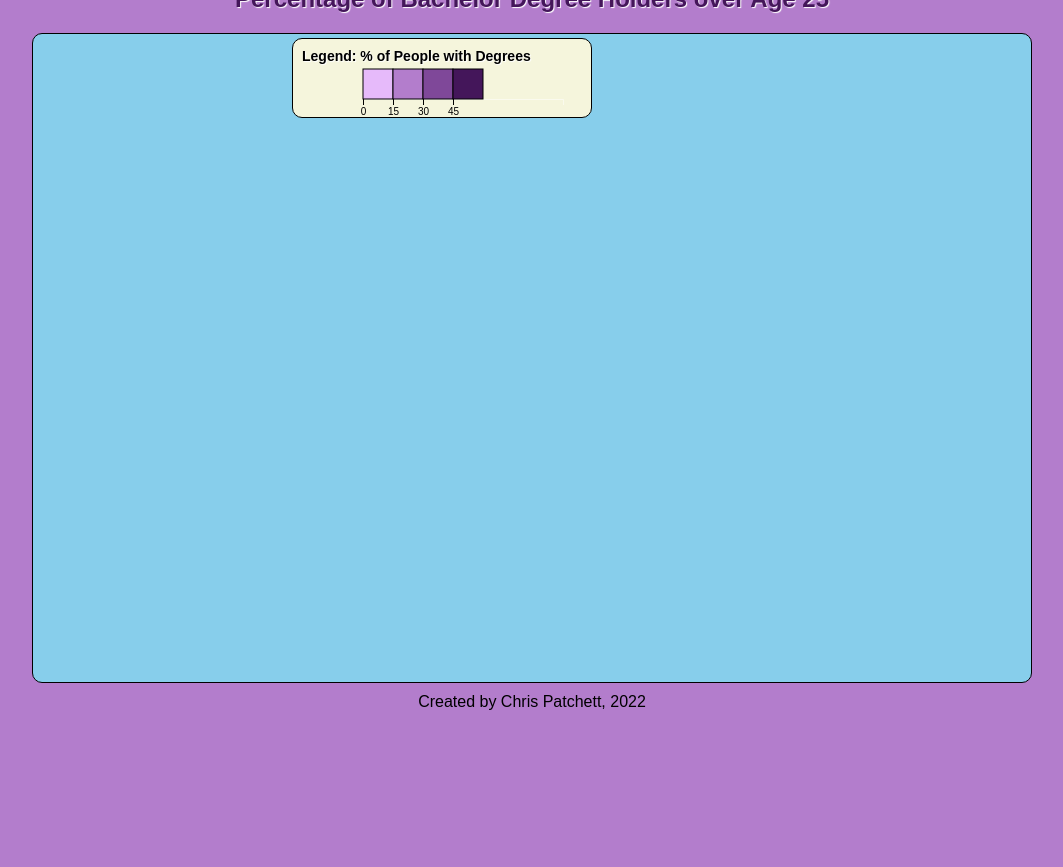
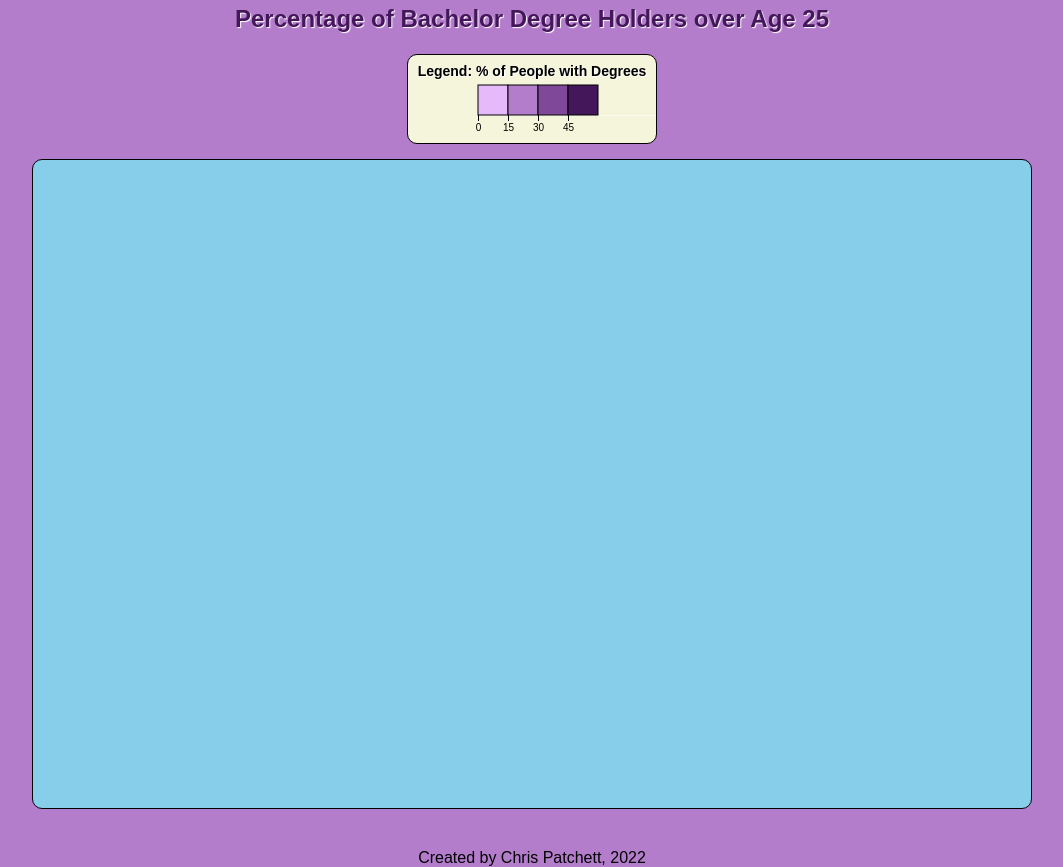
Before and after one commit to Chrispy-Miracle/D3-Choropleth, a plain HTML site: page index.html in a window 1280 px wide. Shown: the part 72-939 px from the top of the page, without its empty margins (108-1171 px from the left). Before the commit the page ends 800 px from the top, so only its background shows below. Drawn offline with nearby package versions, Linux system fonts and the light colour scheme; no server answers.

Commit message:
scale and css fixes

```diff
--- a/choropleth.js
+++ b/choropleth.js
@@ -13,15 +13,68 @@ d3.select("body")
 d3.select("body")
   .append("h2")
   .style("margin", "20px")
+  .style("padding-bottom", "20px")
   .text("Percentage of Bachelor Degree Holders over Age 25")
   .attr("id", "description")
   .style("text-align", "center");
 
+  d3.select("body")
+  .append("h3")
+  .text("Legend: % of People with Degrees")
+  .style("margin", "-10px")
+  // .style("position", "absolute")
+  // .style("top", "110px")
+  // .style("left", "400px")
+  .style("z-index", "2")
+  .style("text-shadow", "1px 1px 1px white")
+  .style("font-size", "14px");
+
+  const legend = d3.select("body")
+  .append("svg")
+  // .style("position", "absolute")
+  // .style("top", "110px")
+  // .style("left", "400px")
+  .attr("id", "legend")
+  .style("height", "90px")
+  .style("width", "250px")
+  .style("border", "1px solid black")
+  .style("background", "beige")
+  .style("border-radius", "10px")
+  .style("margin", "-15px");
+
+
+const legendScale = d3.scaleLinear(colors)
+  .domain([0,100])
+  .range([35,235])
+
+const legendAxis = d3.axisBottom(legendScale).ticks(4).tickValues(["0", "15", "30", "45"]);
+
+legend.append("g")
+    .attr("transform", "translate(35, 60)")
+    .call(legendAxis);
+
+legend.selectAll("rect")
+  .data(colors)
+  .enter()
+  .append("rect")
+  .attr("height", "30")
+  .attr("width", "30")
+  .attr("x", (d,i)=> (70+ i* 30) + "px")
+  .attr("y", "30px")
+  .attr("fill", (d)=> d)
+  .style("stroke", "black")
+  .style("border", "1px solid black")
+  .append("title")
+  .text((d, i)=>i== 0 ? "<15%" : i==1 ? "Between 15% and 30%" : i==2 ? "Between 30% and 45%" : "More than 45%");
+
+
 const svg = d3.select("body")
   .append("svg")
+  .attr("id", "mainsvg")
   .attr("height", height)
   .attr("width", width)
   .style("padding", "30px")
+  .style("margin", "30px")
   .style("border", "1px solid black")
   .style("background", "skyblue")
   .style("border-radius","10px");
@@ -36,7 +89,7 @@ let drawMap = () => {
     .append("div")
     .attr("id", "tooltip")
     .style("padding", " 10px")
-    .style("position", "absolute")
+    // .style("position", "absolute")
     .style("z-index", "10")
     .style("visibility", "hidden")
     .style("background", "lightgrey")
@@ -86,7 +139,7 @@ let drawMap = () => {
         .attr("data-education", (d)=> {return this.getAttribute("data-education")}
       )})
   .on("mousemove", function(e){
-    return tooltip.style('left', (e.pageX+10) + "px").style('top', (e.pageY+10) + 'px')
+    return tooltip.style("position", "absolute").style('left', (e.pageX+10) + "px").style('top', (e.pageY+10) + 'px')
       ;})
   .on("mouseout", function(){return tooltip.style("visibility", "hidden");});
 }
@@ -109,52 +162,6 @@ d3.json(mapDataUrl)
         })
     }
   })
-  const legend = d3.select("body")
-  .append("svg")
-  .style("position", "absolute")
-  .style("top", "110px")
-  .style("left", "400px")
-  .attr("id", "legend")
-  .style("height", "80px")
-  .style("width", "300px")
-  .style("border", "1px solid black")
-  .style("background", "beige")
-  .style("border-radius", "10px");
-
-
-const legendScale = d3.scaleLinear(colors)
-  .domain([0,100])
-  .range([35,235])
-
-const legendAxis = d3.axisBottom(legendScale).ticks(4).tickValues(["0", "15", "30", "45"]);
-
-legend.append("g")
-    .attr("transform", "translate(35, 60)")
-    .call(legendAxis);
-
-d3.select("body")
-  .append("h3")
-  .text("Legend: % of People with Degrees")
-  .style("margin", "10px")
-  .style("position", "absolute")
-  .style("top", "110px")
-  .style("left", "400px")
-  .style("text-shadow", "1px 1px 1px white")
-  .style("font-size", "14px");
-
-legend.selectAll("rect")
-  .data(colors)
-  .enter()
-  .append("rect")
-  .attr("height", "30")
-  .attr("width", "30")
-  .attr("x", (d,i)=> (70+ i* 30) + "px")
-  .attr("y", "30px")
-  .attr("fill", (d)=> d)
-  .style("stroke", "black")
-  .style("border", "1px solid black")
-  .append("title")
-  .text((d, i)=>i== 0 ? "<15%" : i==1 ? "Between 15% and 30%" : i==2 ? "Between 30% and 45%" : "More than 45%");
 
 d3.select("body")
   .append("footer")
--- a/index.html
+++ b/index.html
@@ -5,7 +5,8 @@
     <meta http-equiv="X-UA-Compatible" content="IE=edge">
     <meta name="viewport" content="width=device-width, initial-scale=1.0">
     <link rel="stylesheet" href="styles.css">
-    <title>Cloropleth</title>
+    <link rel="icon" type="image/png" href="/VC-logo transparency.png" />
+    <title>Choropleth Map</title>
 </head>
 <body>
     <script src="https://d3js.org/d3.v7.min.js"></script>
--- a/styles.css
+++ b/styles.css
@@ -10,6 +10,8 @@ body{
     justify-content: space-around;
     align-items: center;
     background: rgb(179, 125, 204);
+    width:100%;
+    height: 100%;
 }
 path {
     stroke: white;
@@ -19,3 +21,25 @@ h1, h2 {
     color:rgb(68, 22, 90);
     text-shadow: 1px 1px 1px white;
 }
+h1{
+    padding-top: 20px;
+}
+@media screen and (max-width:1024px){
+    #mainsvg{
+        transform: scale(.75);
+    }
+    /* #legend{
+        top: 150px;
+        left: 500px;
+    } */
+}
+@media screen and (max-width:768px){
+    #mainsvg{
+        transform: scale(.5);
+    }
+}
+@media screen and (max-width:475px){
+    #mainsvg{
+        transform: scale(.35);
+    }
+}
```
Also changed, not shown: VC-logo transparency.png (added).
